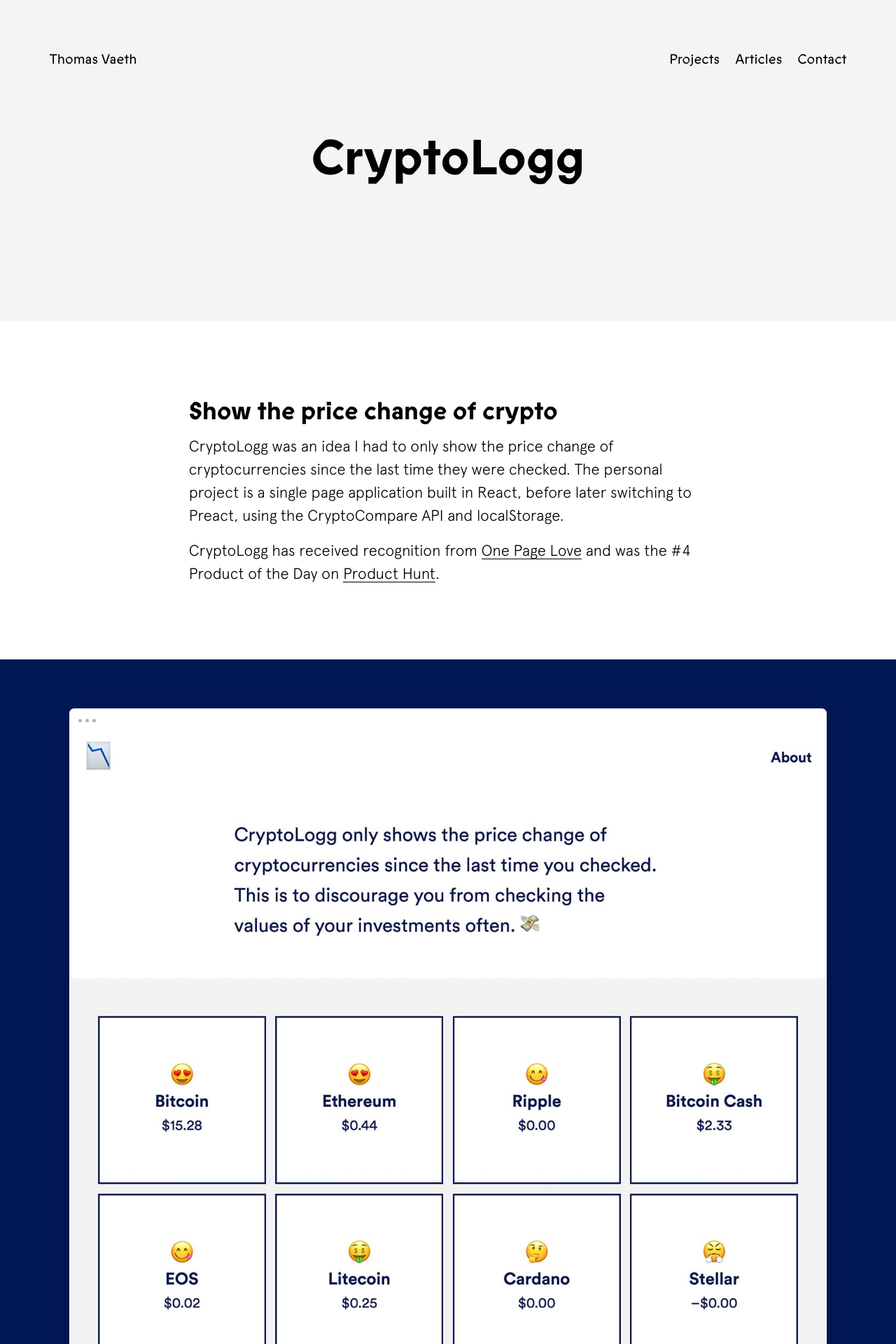
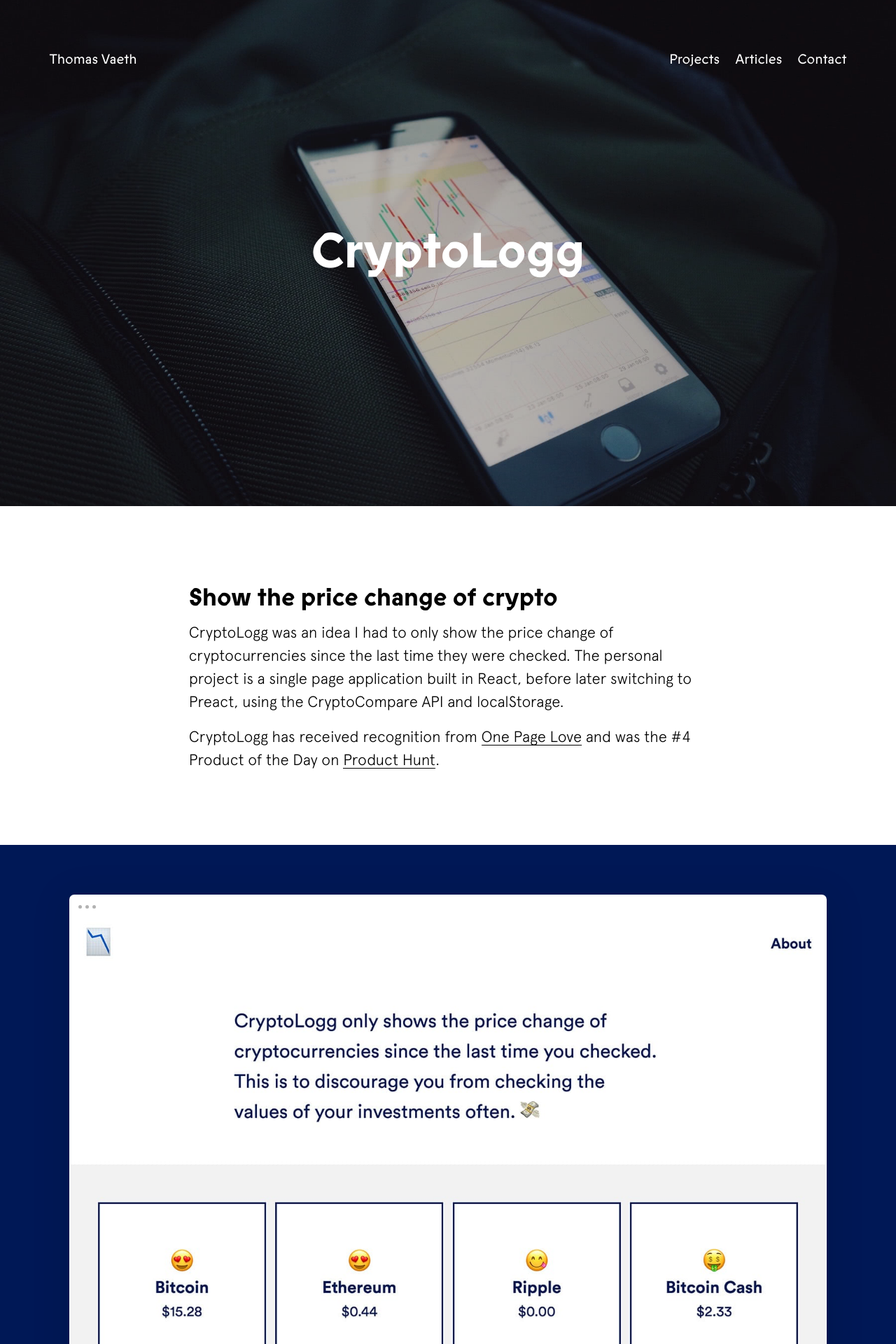
Before and after one commit to thomasvaeth/thomasvaeth.github.io, a Jekyll site: the page built from _work/cryptologg.html, in a window 1280 px wide. Shown: the top 1920 px of the page at 70% size. Built offline with Jekyll 4.4.1, drawn with Linux system fonts in a browser that asks for light colours.

Commit message:
Changed mast on work pages.

```diff
--- a/_assets/scss/components/_mast.scss
+++ b/_assets/scss/components/_mast.scss
@@ -37,7 +37,9 @@
       transform: translate(-50%, -50%);
     }
 
+    .cryptologg &,
     .s-p-real-estate &,
+    .the-stable-seattle &,
     .inrix & {
       color: $color-white;
     }
--- a/_assets/scss/regions/_header.scss
+++ b/_assets/scss/regions/_header.scss
@@ -57,7 +57,9 @@
     font-size: 1.1em;
     color: $color-black;
 
+    .cryptologg &,
     .s-p-real-estate &,
+    .the-stable-seattle &,
     .inrix & {
 
       @media (min-width: $mq-small) {
@@ -106,7 +108,9 @@
       background-color: $color-black;
       transition: all 400ms ease;
 
+      .cryptologg &,
       .s-p-real-estate &,
+      .the-stable-seattle &,
       .inrix & {
         background-color: $color-white;
       }
@@ -126,7 +130,9 @@
 
         background-color: $color-black;
 
+        .cryptologg &,
         .s-p-real-estate &,
+        .the-stable-seattle &,
         .inrix & {
           background-color: $color-white;
         }
--- a/_layouts/work.html
+++ b/_layouts/work.html
@@ -16,17 +16,9 @@
           </div>
         </div>
       </section>
-    {% elsif page.title != 'The Stable Seattle' and page.title != 'CryptoLogg' %}
+    {% elsif page.image %}
       <section class="mast--media bg-black rellax" data-rellax-speed="-4">
         <figure class="absolute-bg" style="background-image: url('{{ page.image }}');"></figure>
-        <div class="grid">
-          <div class="mast__container">
-            <h1 class="mast__title">{{ page.title }}</h1>
-          </div>
-        </div>
-      </section>
-    {% elsif page.title == 'The Stable Seattle' %}
-      <section class="mast bg-the-stable rellax" data-rellax-speed="-4">
         <div class="grid">
           <div class="mast__container">
             <h1 class="mast__title">{{ page.title }}</h1>
--- a/_work/cryptologg.html
+++ b/_work/cryptologg.html
@@ -2,7 +2,7 @@
 layout: work
 title: "CryptoLogg"
 description:
-image:
+image: /assets/images/work/cryptologg/mast.jpg
 order: 0
 link_description: "Preact application showing the price change of crypto since the last time you checked"
 link_image:
--- a/_work/the-stable-seattle.html
+++ b/_work/the-stable-seattle.html
@@ -2,7 +2,7 @@
 layout: work
 title: "The Stable Seattle"
 description:
-image:
+image: /assets/images/work/the-stable-seattle/mast.jpg
 order: 2
 link_description: "Website development for an event space in Seattle"
 link_image: /assets/images/work/the-stable-seattle/link.jpg
```
Also changed, not shown: assets/css/app.min.css, assets/images/work/cryptologg/mast.jpg (added), assets/images/work/the-stable-seattle/mast.jpg (added), 1 other file.
